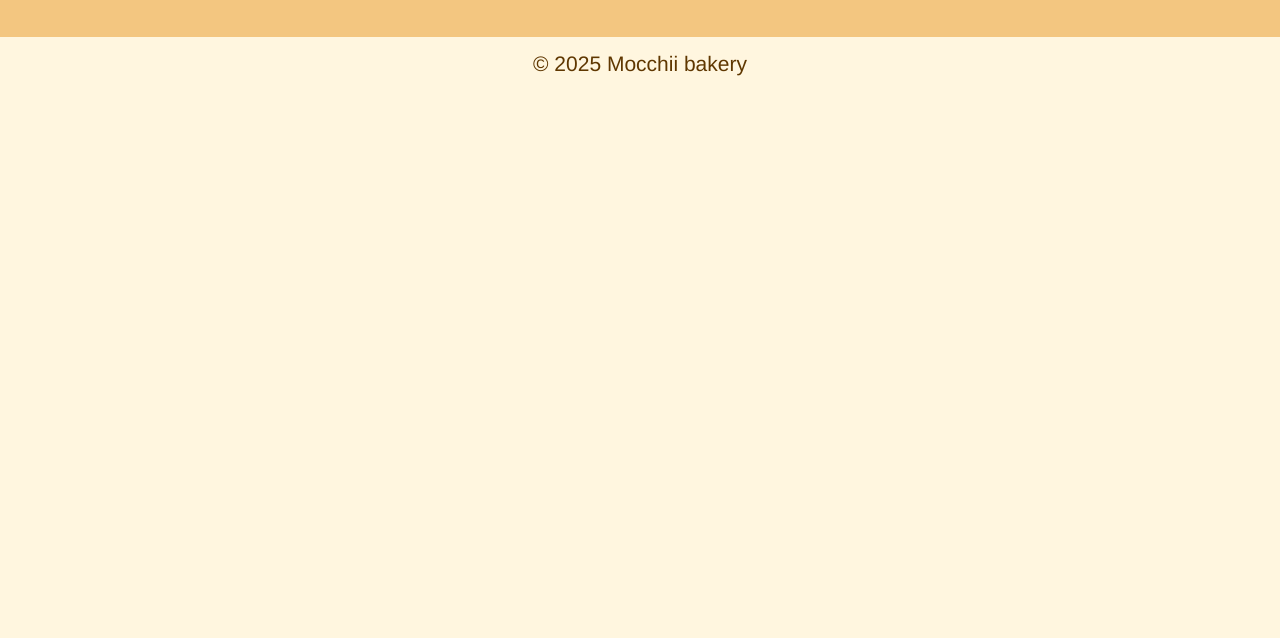
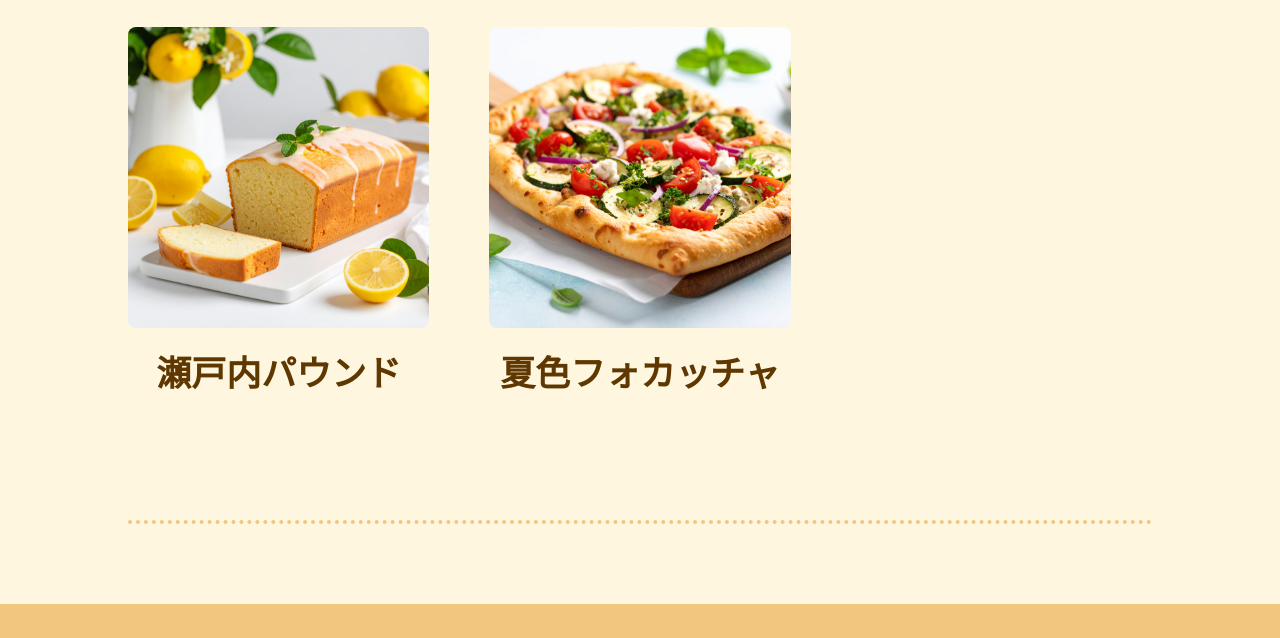
Before and after one commit to towor/bakery-website, a website: page public/menu/menu.html in a window 1280 px wide. Shown: the part 661-1299 px from the top of the page. Before the commit the page ends 800 px from the top, so only its background shows below. Drawn offline with Linux system fonts and the light colour scheme; a web font is replaced by a local one.

Commit message:
季節限定メニュ追加

```diff
--- a/public/menu/menu.css
+++ b/public/menu/menu.css
@@ -11,7 +11,7 @@
 .page {
   font-family: "Zen Maru Gothic", "Helvetica Neue", Arial, "Hiragino Kaku Gothic ProN", "Hiragino Sans", Meiryo,
     sans-serif;
-  background-color: #fff6df;
+  background-color: var(--background-color);
 }
 
 /* ==============================================================
@@ -59,6 +59,68 @@
   right: 80px;
   font-family: "Kiwi Maru", serif;
   color: #fff;
+}
+
+/* -------------------- メニュー -------------------- */
+
+.menu {
+  display: flex;
+  flex-direction: column;
+  row-gap: clamp(3.75rem, 2.386rem + 6.82vw, 7.5rem);
+  width: 90vw;
+  max-width: 1024px;
+  padding-top: clamp(2.5rem, 1.591rem + 4.55vw, 5rem);
+  padding-bottom: clamp(2.5rem, 1.591rem + 4.55vw, 5rem);
+  margin: 0 auto;
+}
+
+.menu__category {
+  display: flex;
+  flex-direction: column;
+  row-gap: clamp(2.5rem, 1.864rem + 3.18vw, 4.25rem);
+  align-items: center;
+}
+
+.menu__title {
+  font-size: var(--font-size-2xl);
+}
+
+.menu__title--accent {
+  color: var(--accent-color);
+}
+
+.menu__list {
+  display: grid;
+  grid-template-columns: repeat(auto-fill, minmax(min(300px, 100%), 1fr));
+  gap: clamp(2.5rem, 2.045rem + 2.27vw, 3.75rem);
+  width: 100%;
+}
+
+.menuItem {
+  display: flex;
+  flex-direction: column;
+  row-gap: 20px;
+  align-items: center;
+}
+
+.menuItem__img {
+  width: 100%;
+  max-width: 60vw;
+  height: auto;
+  aspect-ratio: 1/1;
+  object-fit: cover;
+  border-radius: 8px;
+}
+
+.menuItem__title {
+  font-size: var(--font-size-l);
+  line-height: var(--line-height-l);
+  text-align: center;
+}
+
+.menu__separator {
+  border: none;
+  border-top: 4px dotted var(--primary-color);
 }
 
 /* ============================================================
--- a/public/menu/menu.html
+++ b/public/menu/menu.html
@@ -27,6 +27,23 @@
       <section class="eyecatch">
         <img class="eyecatch__img" src="images/eyecatch.jpg" alt="アイキャッチ" />
         <h1 class="eyecatch__title text-3xl">Menu</h1>
+      </section>
+
+      <section class="menu">
+        <section class="menu__category">
+          <h2 class="menu__title">季<span class="menu__title--accent">節</span>限定</h2>
+          <div class="menu__list">
+            <div class="menuItem">
+              <img class="menuItem__img" src="images/setouchi-pound-cake.jpg" alt="瀬戸内パウンド" />
+              <h3 class="menuItem__title">瀬戸内パウンド</h3>
+            </div>
+            <div class="menuItem">
+              <img class="menuItem__img" src="images/summer-focaccia.jpg" alt="夏色フォカッチャ" />
+              <h3 class="menuItem__title">夏色フォカッチャ</h3>
+            </div>
+          </div>
+        </section>
+        <hr class="menu__separator" />
       </section>
     </main>
     <!--▲==================== メイン終了 ====================▲-->
```
Also changed, not shown: public/menu/images/anpan.jpg (added), public/menu/images/cream-bun.jpg (added), public/menu/images/curry-bread.jpg (added), public/menu/images/hot-dog.jpg (added), public/menu/images/maritozzo.jpg (added), public/menu/images/melon-pan.jpg (added), public/menu/images/pizza-bread.jpg (added), public/menu/images/ratatouille-tartine.jpg (added), public/menu/images/setouchi-pound-cake.jpg (added), public/menu/images/summer-focaccia.jpg (added), public/menu/images/yakisoba-bread.jpg (added).
